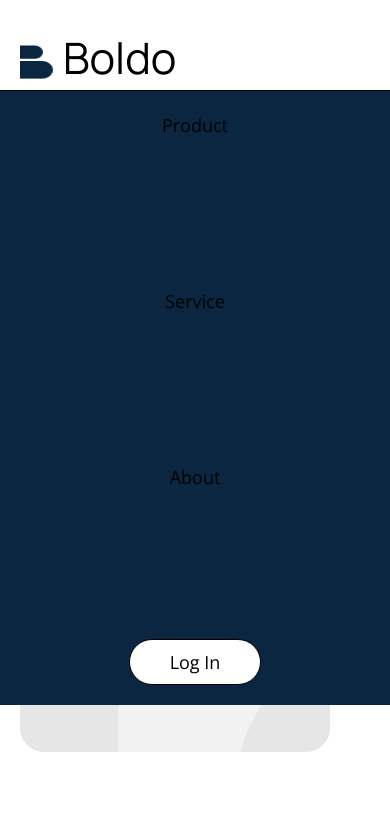
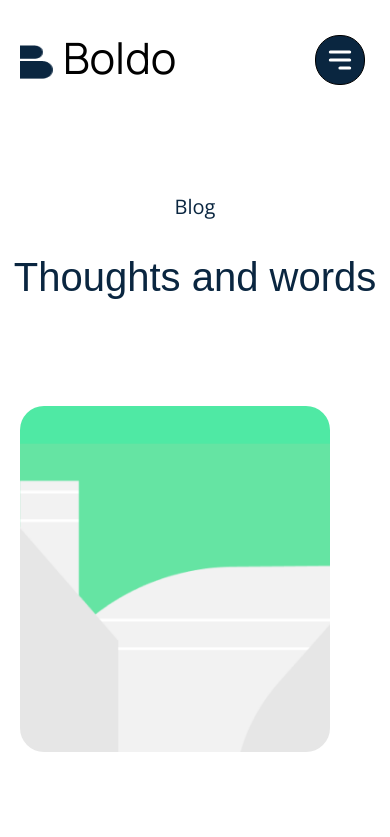
Before and after one commit to olaishola05/Boldo-UI, a React (Create React App) app: page /blog in a window 390 px wide. Shown: the top 837 px of the page. Built offline with nearby package versions, Linux system fonts and the light colour scheme.

Commit message:
Add hamburger to dynamic route

```diff
--- a/src/components/Layouts/Layout.module.css
+++ b/src/components/Layouts/Layout.module.css
@@ -47,7 +47,7 @@ a {
   cursor: pointer;
   transition: background-color 0.2s ease-in-out;
   position: absolute;
-  top: 50%;
+  /* top: 50%; */
   right: 25px;
   transform: translateY(-50%);
   display: none;
@@ -164,9 +164,9 @@ a {
 }
 
 .dynamicNav button {
-  background-color: #fff;
+  /* background-color: #fff; */
   color: black;
-  padding: 8px 40px;
+  /* padding: 8px 40px; */
   border-radius: 24px;
   border: 1px  solid black;
 }
@@ -356,15 +356,17 @@ a {
   .main{
     width: 100%;
   }
+
   .hamburger {
     display: block;
+    margin-top: 20px;
   }
 
   .navcontainer, .dynamicNav {
     padding: 40px 20px;
   }
 
-  .navigationMenu ul {
+  .dynamicNav .navigationMenu ul, .navigationMenu ul {
     position: absolute;
     top: 90px;
     left: 0;
@@ -377,11 +379,11 @@ a {
     display: none;
   }
 
-  .navigationMenu.expanded ul{
+  .dynamicNav .navigationMenu.expanded ul, .navigationMenu.expanded ul{
     display: flex;
   }
 
-  .navigationMenu ul li {
+  .dynamicNav .navigationMenu ul li, .navigationMenu ul li {
     text-align: center;
     margin: 0;
   }
--- a/src/components/Layouts/TopBar.jsx
+++ b/src/components/Layouts/TopBar.jsx
@@ -79,7 +79,7 @@ function TopBar() {
       </button>
 
       <div className={isNavExpanded ? `${styles.navigationMenu} ${styles.expanded}` : styles.navigationMenu}>
-        <ul>
+        <ul style={isTheme ? { backgroundColor: 'white', color: 'black' } : {}}>
           { links.map((link) => (
             <li key={link.to}>
               {link.to === '/login' ? (
```
